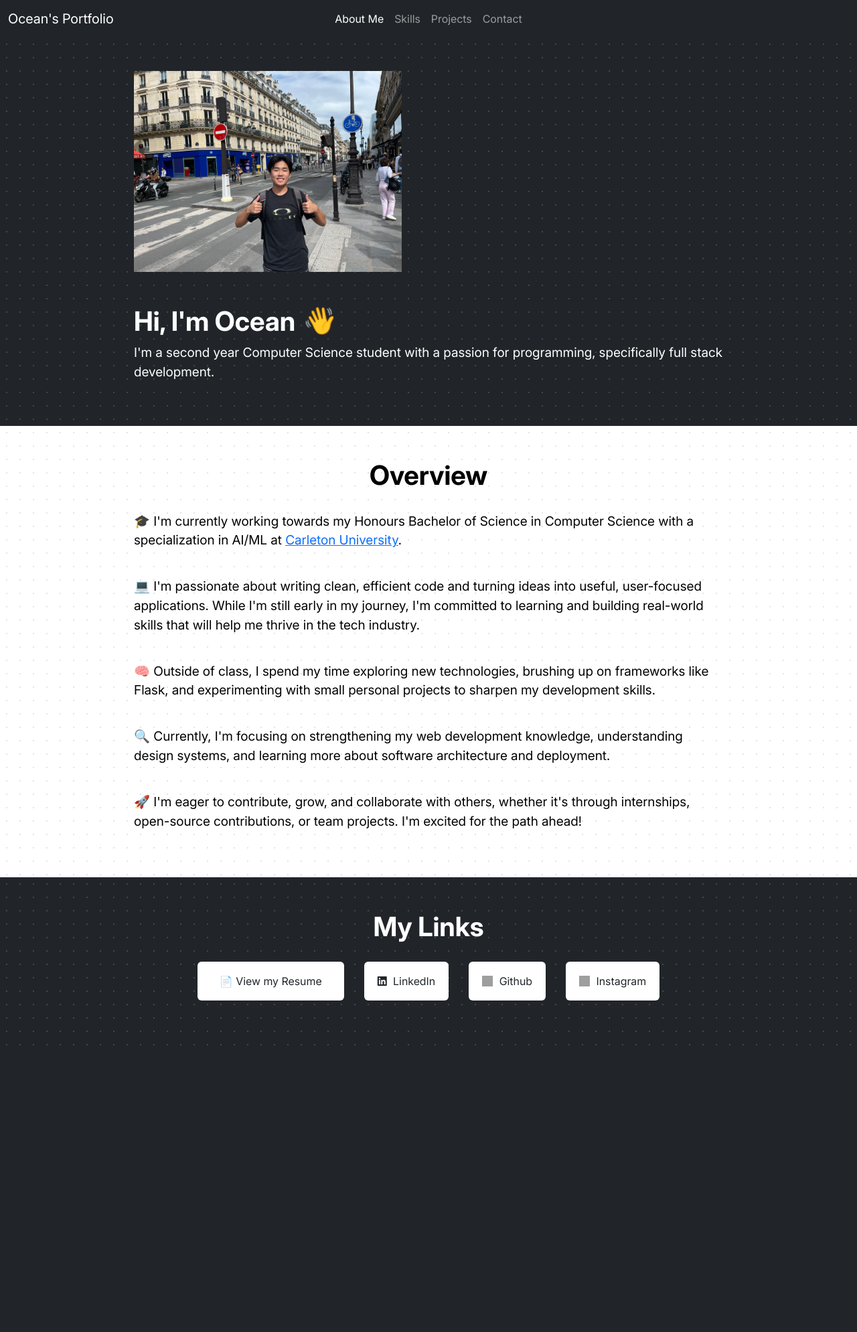
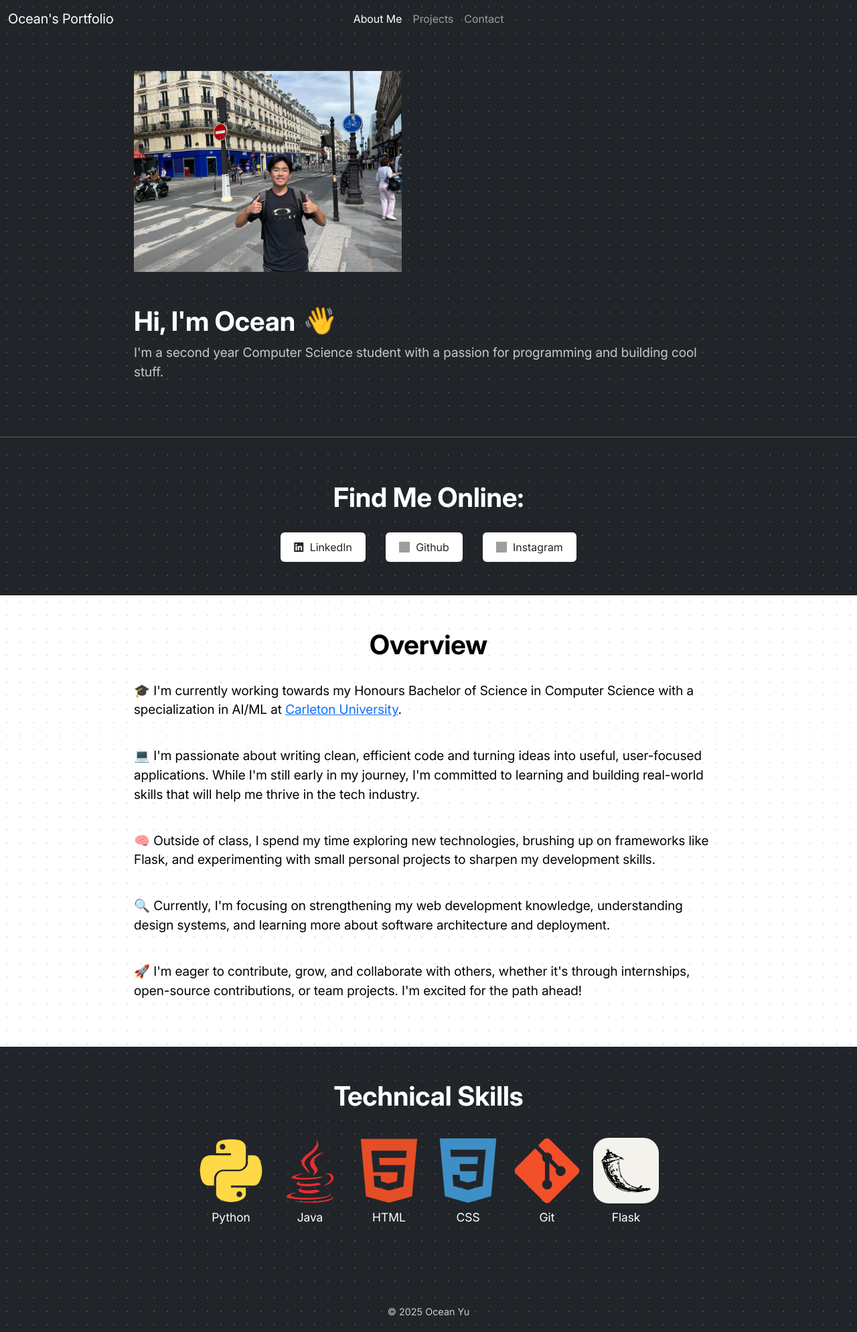
Before and after one commit to oceanyu1/portfoliowebsite, a Flask app: page / in a window 1280 px wide. Shown: the whole page at 67% size. Before the commit the page ends 1561 px from the top, so only its background shows below. Run offline with Flask 3, Linux system fonts and the light colour scheme; grey boxes are pictures that could not be loaded.

Commit message:
Move links to top of page, add technical skills, made contact page functional, add footer

```diff
--- a/__init__.py
+++ b/__init__.py
@@ -1,14 +1,11 @@
 from flask import Flask, redirect, url_for, render_template, request, session, flash
 
 app = Flask(__name__)
+app.secret_key = 'some_secret_key'
 
 @app.route("/")
 def about():
     return render_template("index.html")
-
-@app.route("/skills")
-def skills():
-    return render_template("skills.html")
 
 @app.route("/projects")
 def projects():
@@ -18,5 +15,9 @@ def projects():
 def contact():
     return render_template("contact.html")
 
+@app.route("/thankyou")
+def thank_you():
+    return render_template('thankyou.html')
+
 if __name__ == "__main__":
     app.run(debug=True)
--- a/static/css/style.css
+++ b/static/css/style.css
@@ -34,6 +34,20 @@ p {
     /* Dot background */
     background-image: radial-gradient(#43484f 1px, transparent 0);
     background-size: 20px 20px;
+
+    animation: fadeInUp 1s ease-out;
+}
+
+/* Fade in animation */
+@keyframes fadeInUp {
+    0% {
+        opacity: 0;
+        transform: translateY(30px);
+    }
+    100% {
+        opacity: 1;
+        transform: translateY(0);
+    }
 }
 
 .intro img {
@@ -91,7 +105,6 @@ p {
     gap: 30px;
     width: 100%;
     margin-top: 20px;
-    margin-bottom: 20px;
 }
 
 #buttonlinks button {
@@ -102,11 +115,14 @@ p {
     background-color: #ffffff;
     color: #212529;
     cursor: pointer;
-    transition: background-color 0.2s ease-in-out;
+    transition: background-color 0.2s ease-in-out, transform 0.3s ease, box-shadow 0.3s ease;
 }
+
 
 #buttonlinks button:hover {
     background-color: #8e9faf;
+    transform: translateY(-8px) scale(1.05);
+    box-shadow: 0 10px 15px rgba(0, 0, 0, 0.2);
 }
 
 /* Emoji Wave Animation */
@@ -161,6 +177,10 @@ p {
     flex-direction: column;
     align-items: center;
     padding: 50px 200px;
+
+    /* Dot background */
+    background-image: radial-gradient(#43484f 1px, transparent 0);
+    background-size: 20px 20px;
 }
 
 .projectssoon h1 {
@@ -169,4 +189,100 @@ p {
 
 .contact {
     padding: 50px 200px;
+
+    /* Dot background */
+    background-image: radial-gradient(#43484f 1px, transparent 0);
+    background-size: 20px 20px;
 }
+
+footer {
+    /* Dot background */
+    background-image: radial-gradient(#43484f 1px, transparent 0);
+    background-size: 20px 20px;
+}
+
+nav {
+    /* Dot background */
+    background-image: radial-gradient(#43484f 1px, transparent 0);
+    background-size: 20px 20px;
+}
+
+.secondary {
+    color: rgb(204, 199, 199);
+}
+
+.skills {
+    display: flex;
+    flex-direction: column;
+    align-items: center;
+    justify-content: flex-start;
+    padding: 50px 200px;
+    background-color: #212529;
+    color: #ffffff;
+
+    /* Dot background */
+    background-image: radial-gradient(#43484f 1px, transparent 0);
+    background-size: 20px 20px;
+}
+
+.skills-grid {
+    display: flex;
+    flex-direction: row;
+    justify-content: center;
+    gap: 20px;
+    padding: 30px 0;
+}
+
+.skill {
+    display: flex;
+    flex-direction: column;
+    align-items: center;
+    transition: transform 0.3s ease, box-shadow 0.3s ease;
+}
+
+.skill:hover {
+    transform: translateY(-8px) scale(1.05);
+    box-shadow: 0 10px 15px rgba(0, 0, 0, 0.2);
+}
+
+.skill i {
+    font-size: 98px;
+    color: #ffffff;
+}
+
+.skill p {
+    margin-top: 8px;
+    font-size: 1.1rem;
+    color: #fff;
+}
+
+.thankyou {
+    display: flex;
+    flex-direction: column;
+    align-items: center;
+    padding: 50px 200px;
+
+    /* Dot background */
+    background-image: radial-gradient(#43484f 1px, transparent 0);
+    background-size: 20px 20px;
+}
+
+.thankyou h1 {
+    margin-top: 30px;
+}
+
+/* Mobile */
+@media (max-width: 768px) {
+    .intro, .overview, .links, .contact, .skills, .projectssoon {
+        padding: 30px 20px !important;
+    }
+
+    .overview p {
+        margin: 20px 0 !important;
+    }
+
+    .intro img {
+        width: 100%;
+        max-width: 300px;
+    }
+}
--- a/templates/base.html
+++ b/templates/base.html
@@ -2,14 +2,18 @@
 <html lang="en">
     <head>
         <title>{% block title %}{% endblock %}</title>
+        <meta name="viewport" content="width=device-width, initial-scale=1">
         <link rel="apple-touch-icon" sizes="180x180" href="{{ url_for('static', filename='img/apple-touch-icon.png') }}">
         <link rel="icon" type="image/png" sizes="32x32" href="{{ url_for('static', filename='img/favicon-32x32.png') }}">
         <link rel="icon" type="image/png" sizes="16x16" href="{{ url_for('static', filename='img/favicon-16x16.png') }}">
         <link rel="manifest" href="{{ url_for('static', filename='site.webmanifest') }}">
         <link rel="stylesheet" href="https://cdnjs.cloudflare.com/ajax/libs/font-awesome/6.0.0/css/all.min.css">
+        <link rel="stylesheet" href="https://cdn.jsdelivr.net/gh/devicons/devicon@latest/devicon.min.css">
         <!-- <link href="https://fonts.googleapis.com/css2?family=Inter&display=swap" rel="stylesheet"> -->
         <link href="https://cdn.jsdelivr.net/npm/bootstrap@5.3.0/dist/css/bootstrap.min.css" rel="stylesheet">
         <link rel="stylesheet" href="{{ url_for('static', filename='css/style.css') }}">
+        <meta name="description" content="Ocean Yu - Computer Science student specializing in full-stack development. View my portfolio, projects, and connect with me for internship opportunities.">
+        <meta name="keywords" content="Ocean Yu, Computer Science, Full Stack Developer, Portfolio, Python, Flask">
     </head>
     <body>
         {% set current_endpoint = request.endpoint %}
@@ -23,9 +27,6 @@
                     <ul class="navbar-nav">
                         <li class="nav-item">
                             <a class="nav-link {% if current_endpoint == 'about' %}active{% endif %}" aria-current="page" href="{{ url_for('about') }}">About Me</a>
-                        </li>
-                        <li class="nav-item">
-                            <a class="nav-link {% if current_endpoint == 'skills' %}active{% endif %}" href="{{ url_for('skills') }}">Skills</a>
                         </li>
                         <li class="nav-item">
                             <a class="nav-link {% if current_endpoint == 'projects' %}active{% endif %}" href="{{ url_for('projects') }}">Projects</a>
@@ -49,9 +50,6 @@
                         <ul class="navbar-nav">
                             <li class="nav-item">
                                 <a class="nav-link active" aria-current="page" href="{{ url_for('about') }}">About Me</a>
-                            </li>
-                            <li class="nav-item">
-                                <a class="nav-link" href="{{ url_for('skills') }}">Skills</a>
                             </li>
                             <li class="nav-item">
                                 <a class="nav-link" href="{{ url_for('projects') }}">Projects</a>
@@ -88,8 +86,8 @@
             backToTopButton.style.display = 'none';
         });
         </script>
-        <footer>
-
+        <footer style="text-align: center; padding: 20px; font-size: 0.9rem; color: #ccc;">
+            © 2025 Ocean Yu
         </footer>
     </body>
 </html>
--- a/templates/index.html
+++ b/templates/index.html
@@ -4,7 +4,30 @@
 <div class="intro">
     <img src="{{ url_for('static', filename='img/oceanparis.jpg') }}" alt="A picture of me in Paris" id="oceanparis">
     <h1><strong>Hi, I'm Ocean</strong> <span class="wave">👋</span></h1>
-    <p>I'm a second year Computer Science student with a passion for programming, specifically full stack development.</p>
+    <p class="secondary">I'm a second year Computer Science student with a passion for programming and building cool stuff.</p>
+</div>
+<hr>
+<div class="links">
+    <h1><strong>Find Me Online:</strong></h1>
+    <div id="buttonlinks">
+        <!-- <button type="button">
+            <a href="{{ url_for('static', filename='img/testresume.jpg') }}" download style="padding: 10px 20px; font-size: 1rem; border: none; border-radius: 6px; background-color: #ffffff; color: #212529; text-decoration: none; display: inline-block; cursor: pointer; transition: background-color 0.2s ease-in-out, transform 0.3s ease, box-shadow 0.3s ease;">
+                📄 View my Resume
+            </a>
+        </button> -->
+        <button type="button" onclick="window.open('https://www.linkedin.com/in/oceanyu/', '_blank', 'noopener')">
+            <i class="fab fa-linkedin" style="margin-right: 5px;"></i> <!-- had to switch from simple icons as it was removed -->
+            LinkedIn
+        </button>
+        <button type="button" onclick="window.open('https://github.com/oceanyu1', '_blank', 'noopener')">
+            <img src="https://cdn.simpleicons.org/github/212529" alt="Github" width="16" height="16" style="vertical-align: -2px; margin-right: 5px;">
+            Github
+        </button>
+        <button type="button" onclick="window.open('https://www.instagram.com/oceanyu_/#', '_blank', 'noopener')">
+            <img src="https://cdn.simpleicons.org/Instagram/212529" alt="Instagram" width="16" height="16" style="vertical-align: -2px; margin-right: 5px;">
+            Instagram
+        </button>
+    </div>
 </div>
 <div class="overview">
     <h1><strong>Overview</strong></h1>
@@ -14,26 +37,33 @@
     <p>🔍 Currently, I'm focusing on strengthening my web development knowledge, understanding design systems, and learning more about software architecture and deployment.</p>
     <p>🚀 I'm eager to contribute, grow, and collaborate with others, whether it's through internships, open-source contributions, or team projects. I'm excited for the path ahead!</p>
 </div>
-<div class="links">
-    <h1><strong>My Links</strong></h1>
-    <div id="buttonlinks">
-        <button type="button">
-            <a href="{{ url_for('static', filename='testresume.jpg') }}" download class="btn">
-            📄 View my Resume
-            </a>
-        </button>
-        <button type="button" onclick="window.open('https://www.linkedin.com/in/oceanyu/', '_blank')">
-            <i class="fab fa-linkedin" style="margin-right: 5px;"></i> <!-- had to switch from simple icons as it was removed -->
-            LinkedIn
-        </button>
-        <button type="button" onclick="window.open('https://github.com/oceanyu1', '_blank')">
-            <img src="https://cdn.simpleicons.org/github/212529" alt="Github" width="16" height="16" style="vertical-align: -2px; margin-right: 5px;">
-            Github
-        </button>
-        <button type="button" onclick="window.open('https://www.instagram.com/oceanyu_/#', '_blank')">
-            <img src="https://cdn.simpleicons.org/Instagram/212529" alt="Instagram" width="16" height="16" style="vertical-align: -2px; margin-right: 5px;">
-            Instagram
-        </button>
+<div class="skills">
+    <h1><strong>Technical Skills</strong></h1>
+    <div class="skills-grid">
+        <div class="skill">
+            <i class="devicon-python-plain colored"></i>
+            <p>Python</p>
+        </div>
+        <div class="skill">
+            <i class="devicon-java-plain colored"></i>
+            <p>Java</p>
+        </div>
+        <div class="skill">
+            <i class="devicon-html5-plain colored"></i>
+            <p>HTML</p>
+        </div>
+        <div class="skill">
+            <i class="devicon-css3-plain colored"></i>
+            <p>CSS</p>
+        </div>
+        <div class="skill">
+            <i class="devicon-git-plain colored"></i>
+            <p>Git</p>
+        </div>
+        <div class="skill">
+            <img src="{{ url_for('static', filename='img/flaskimage.svg') }}" alt="Flask Icon" width="98" height="98" />
+            <p>Flask</p>
+        </div>
     </div>
 </div>
 {% endblock %}
--- a/templates/projects.html
+++ b/templates/projects.html
@@ -1,5 +1,5 @@
 {% extends "base.html" %}
-{% block title %}Skills{% endblock %}
+{% block title %}Projects{% endblock %}
 {% block content %}
 <div class="projectssoon">
     <img src="{{ url_for('static', filename='img/snoopy-love.gif') }}" alt="snoopy kicking rocks">
--- a/templates/skills.html
+++ /dev/null
@@ -1,5 +0,0 @@
-{% extends "base.html" %}
-{% block title %}Skills{% endblock %}
-{% block content %}
-<h1>Skills</h1>
-{% endblock %}
```
Also changed, not shown: templates/contact.html (+10 -8 lines), templates/thankyou.html (added, +10 -0 lines), static/img/flaskimage.svg (added), static/img/snoopyhappy.gif (added).
